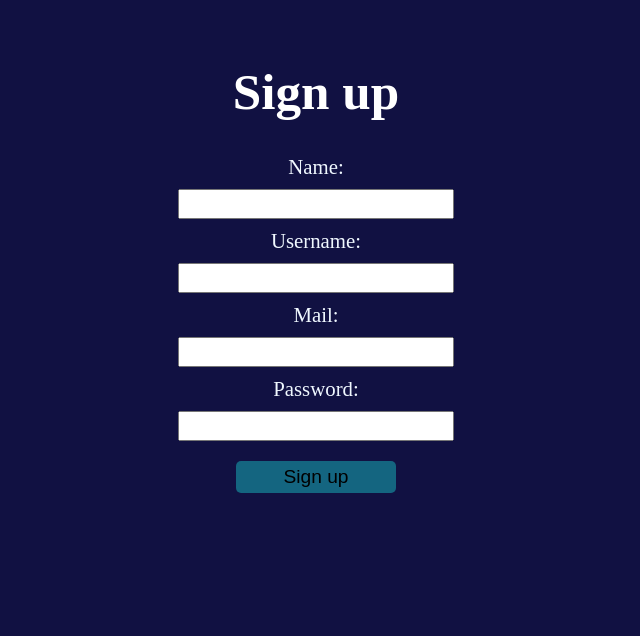
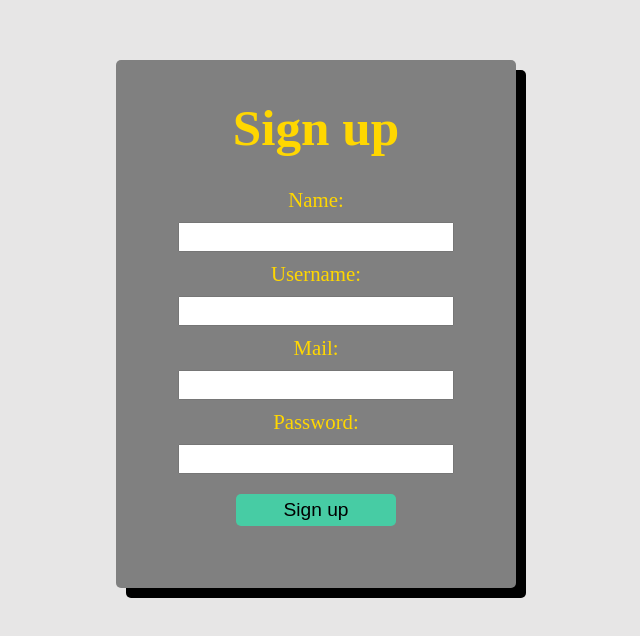
Before and after one commit to Libo99/MERN, a React (Create React App) app in the folder client/: page / in a window 1280 px wide. Shown: the part 140-776 px from the top of the page, without its empty margins (324-964 px from the left). Built offline with nearby package versions, Linux system fonts and the light colour scheme.

Commit message:
changed background, form and text color

```diff
--- a/client/src/SignUp.css
+++ b/client/src/SignUp.css
@@ -1,26 +1,37 @@
 body {
   margin: 0;
   padding: 0;
-  background-color: rgb(17, 17, 66);
+  background-color: rgb(231, 230, 230);
   height: 100vh;
   display: flex;
   justify-content: center;
   align-items: center;
 }
 
+.signup{
+  background-color:grey;
+  width: 400px;
+  height: 400px;
+  border-radius: 5px;
+  box-shadow: 10px 10px black;
+
+}
+
 .header {
   display: flex;
   justify-content: center;
   align-items: center;
-  top: 60%;
+  top: 1%;
   position: relative;
   font-size: 1.6rem;
-  color: white;
+  color: gold;
+  position: relative;
 }
 .signup-container {
   display: flex;
   align-items: center;
   justify-content: center;
+
 }
 
 form {
@@ -34,10 +45,11 @@ label,
 input {
   margin-bottom: 10px;
   font-size: 1.3rem;
+  color: gold;
 
 }
 button {
-  background-color: rgb(20, 101, 128);
+  background-color: rgb(71, 204, 164);
   border: none;
   margin-top: 10px;
   border-radius: 5px;
```
